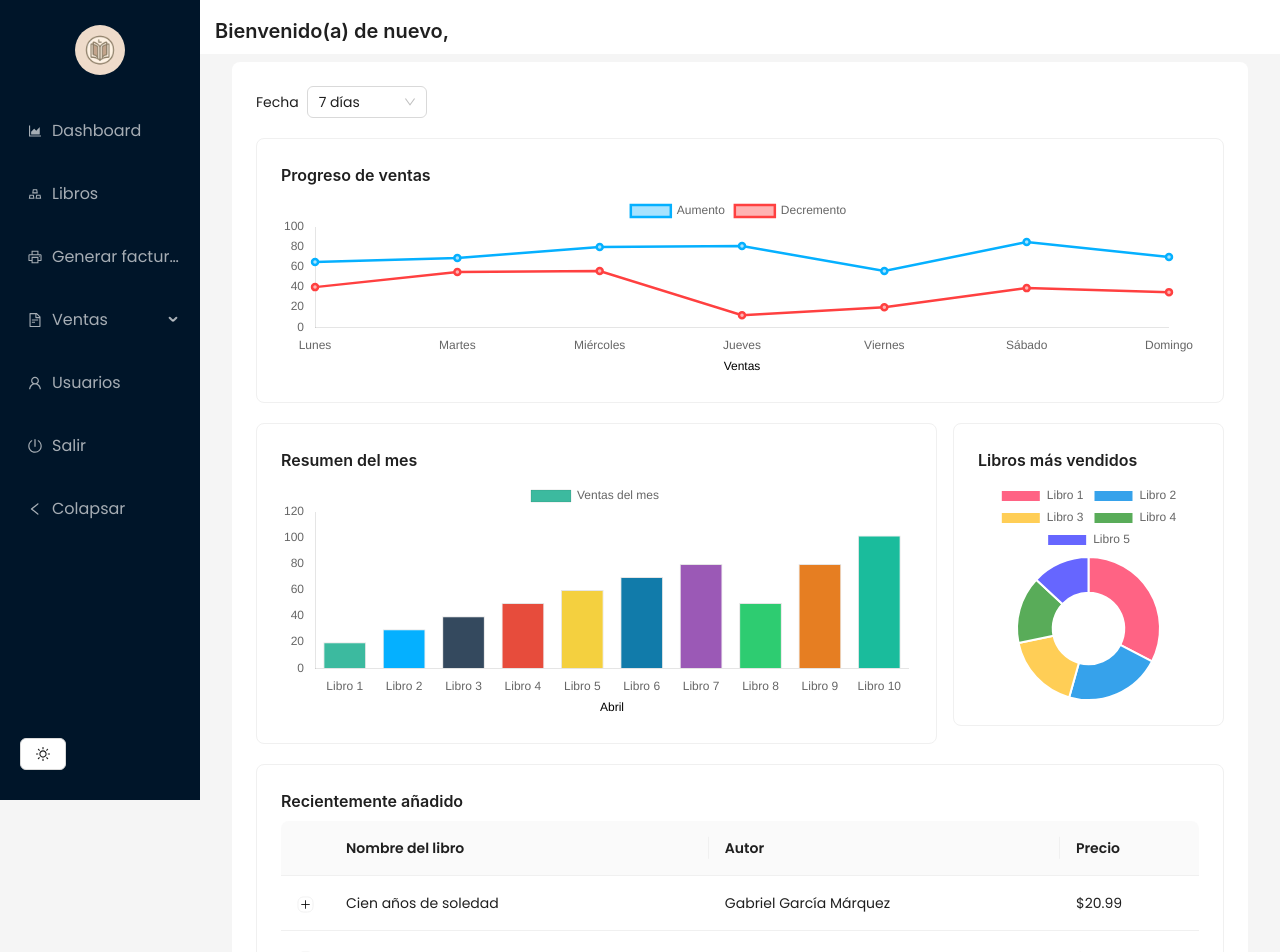
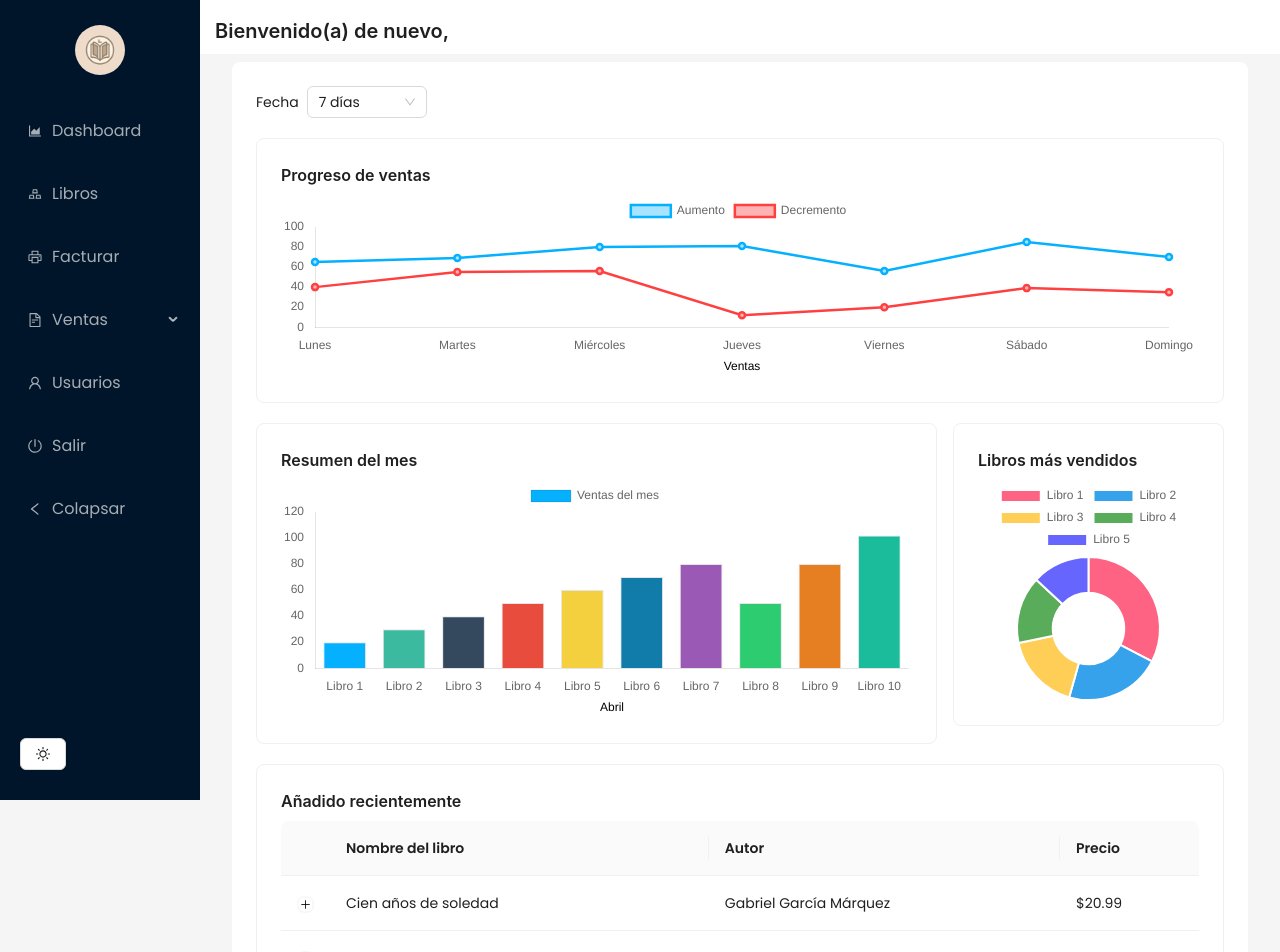
Before and after one commit to cruzito-x/library, a React (Create React App) app in the folder frontend/: page /dashboard in a window 1280 px wide. Shown: the top 952 px of the page. Built offline with nearby package versions, Linux system fonts and the light colour scheme.

Commit message:
Added: Bills.jsx component and updated Sidebar and MenuList

```diff
--- a/frontend/src/components/dashboardGraphs/DashboardGraphs.jsx
+++ b/frontend/src/components/dashboardGraphs/DashboardGraphs.jsx
@@ -99,8 +99,8 @@ const DashboardGraphs = () => {
           label: "Ventas del mes",
           data: [20, 30, 40, 50, 60, 70, 80, 50, 80, 102],
           backgroundColor: [
+            "#05b0ff",
             "#3cba9f",
-            "#05b0ff",
             "#34495e",
             "#e74c3c",
             "#f4d03f",
@@ -292,8 +292,7 @@ const DashboardGraphs = () => {
         <Col span={24}>
           <Card style={{ marginTop: "20px" }}>
             <Title level={5} style={{ marginTop: "0" }}>
-              {" "}
-              Progreso de ventas{" "}
+              Progreso de ventas
             </Title>
             <div>
               <canvas ref={lineChartRef} width="100" height="20"></canvas>
@@ -306,8 +305,7 @@ const DashboardGraphs = () => {
           <Col span={17}>
             <Card style={{ marginTop: "20px" }}>
               <Title level={5} style={{ marginTop: "0" }}>
-                {" "}
-                Resumen del mes{" "}
+                Resumen del mes
               </Title>
               <div>
                 <canvas ref={barChartRef} width="100" height="38"></canvas>
@@ -317,8 +315,7 @@ const DashboardGraphs = () => {
           <Col span={7}>
             <Card style={{ marginTop: "20px" }}>
               <Title level={5} style={{ marginTop: "0" }}>
-                {" "}
-                Libros más vendidos{" "}
+                Libros más vendidos
               </Title>
               <div>
                 <canvas ref={doughnutChartRef} width="100" height="10"></canvas>
@@ -332,8 +329,7 @@ const DashboardGraphs = () => {
           <Col span={24}>
             <Card style={{ marginTop: "20px" }}>
               <Title level={5} style={{ marginTop: "0" }}>
-                {" "}
-                Recientemente añadido{" "}
+                Añadido recientemente
               </Title>
               <Table
                 columns={columns}
--- a/frontend/src/components/menuList/MenuList.jsx
+++ b/frontend/src/components/menuList/MenuList.jsx
@@ -24,8 +24,8 @@ const MenuList = ({ darkTheme, collapsed, setCollapsed }) => {
       <Menu.Item key='/books' icon={<GoldOutlined />}>
         Libros
       </Menu.Item>
-      <Menu.Item key='/bill' icon={<PrinterOutlined />}>
-        Generar factura
+      <Menu.Item key='/bills' icon={<PrinterOutlined />}>
+        Facturar
       </Menu.Item>
       <Menu.SubMenu key='/sales' title='Ventas' icon={<FileTextOutlined />}>
         <Menu.Item key='7-days'>
--- a/frontend/src/components/sidebar/Sidebar.jsx
+++ b/frontend/src/components/sidebar/Sidebar.jsx
@@ -5,6 +5,7 @@ import LayoutHeader from '../layoutHeader/LayoutHeader';
 import MenuList from '../menuList/MenuList';
 import Dashboard from '../../views/dashboard/Dashboard';
 import Products from '../../views/products/Products';
+import Bills from '../../views/bills/Bills';
 import Users from '../../views/users/Users';
 import ToggleThemeButton from '../toggleThemeButton/ToggleThemeButton';
 import './Sidebar.css';
@@ -46,8 +47,8 @@ const Sidebar = () => {
           <Routes>
             <Route path='/dashboard' element={<Dashboard />} />
             <Route path='/books' element={<Products />} />
+            <Route path='/bills' element={<Bills />} />
             <Route path='/users' element={<Users />} />
-            {/* Agrega otras rutas aquí si es necesario */}
           </Routes>
         </Content>
         <Footer style={{ textAlign: 'center' }}>
--- /dev/null
+++ b/frontend/src/views/bills/Bills.jsx
@@ -0,0 +1,9 @@
+import React from 'react'
+
+const Bills = () => {
+  return (
+    <div>Bills</div>
+  )
+}
+
+export default Bills
```
